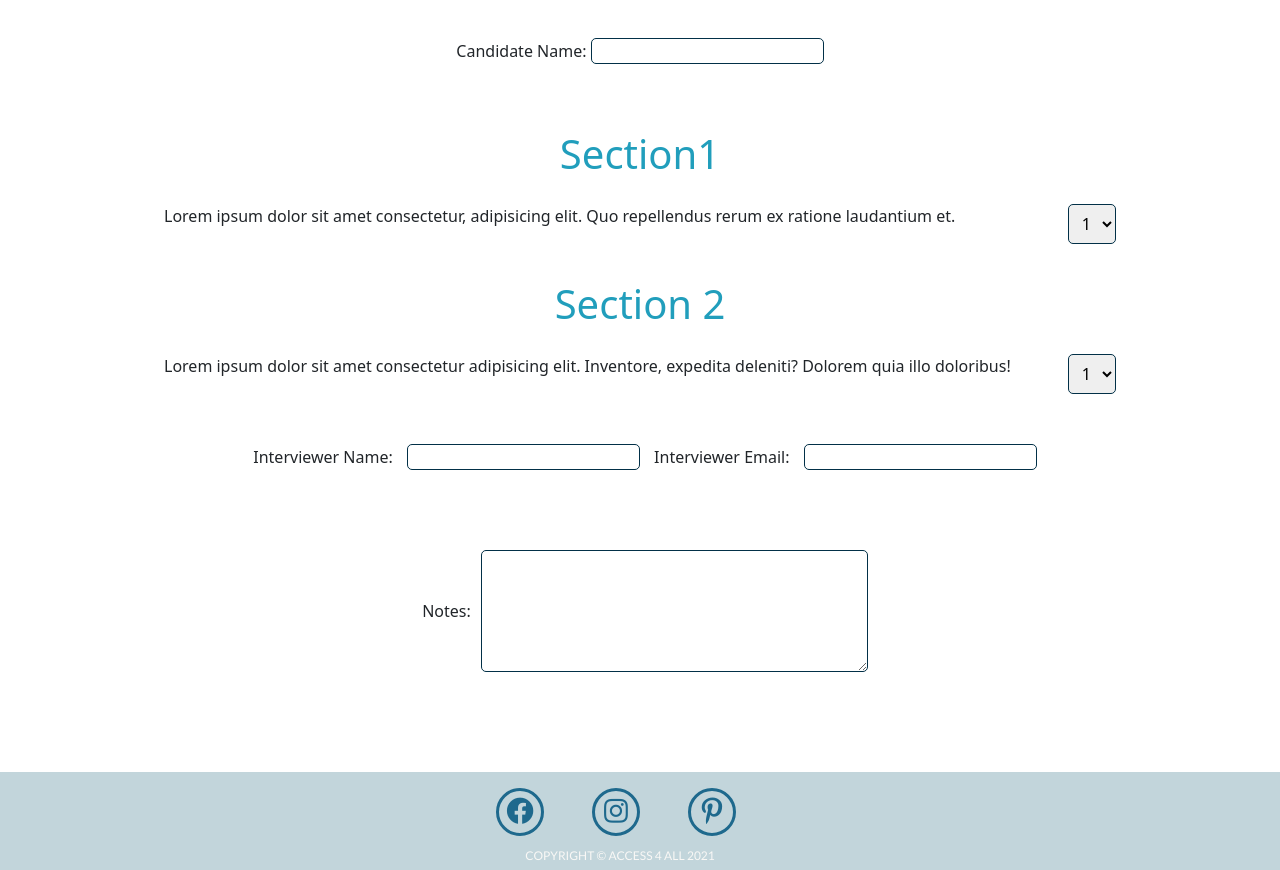
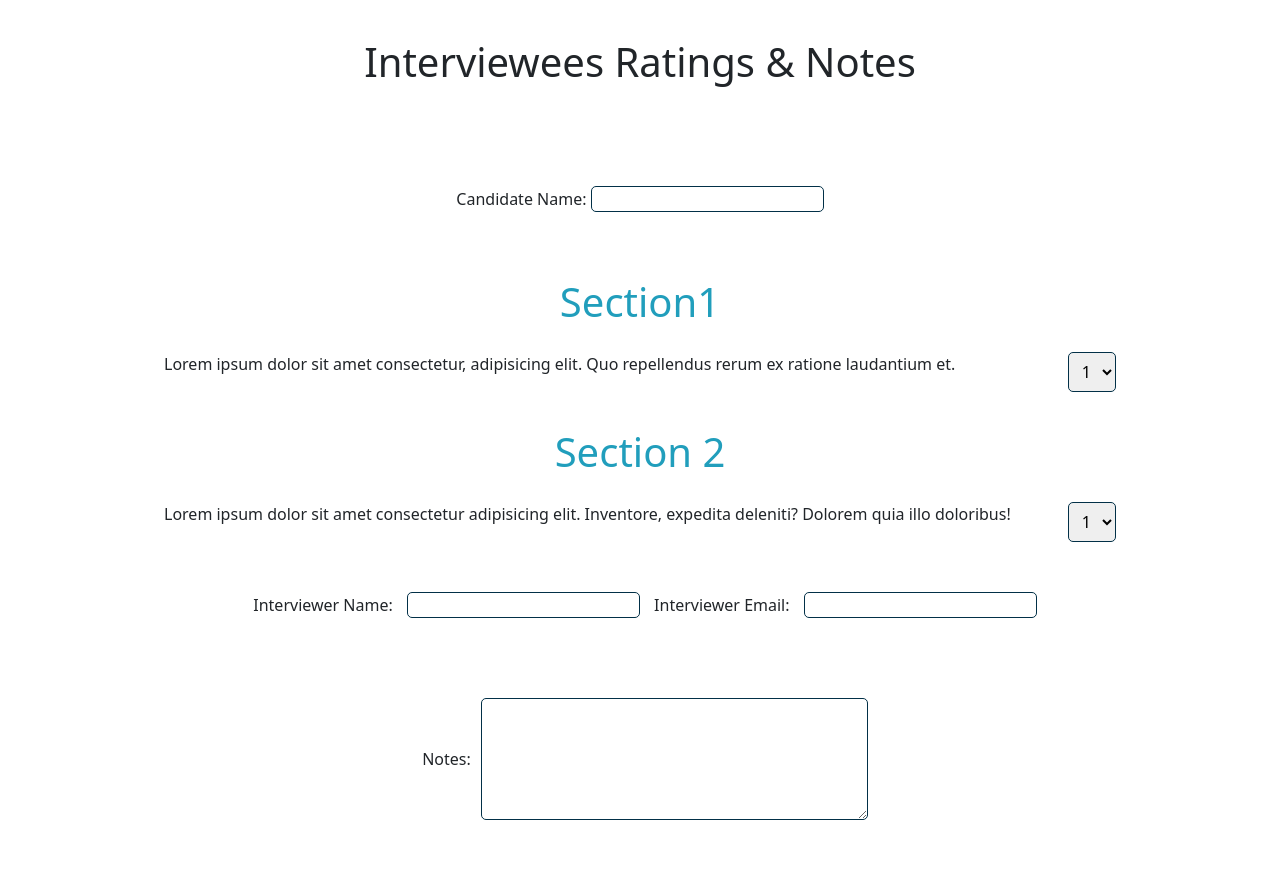
Before and after one commit to ruszkipista/access4all, a Flask app: page /questions/1 in a window 1280 px wide. Shown: the part 62-932 px from the top of the page. Run offline with Flask 2, Linux system fonts and the light colour scheme.

Commit message:
Add new header

```diff
--- a/templates/questions.html
+++ b/templates/questions.html
@@ -7,6 +7,8 @@
 {% block body %}
 
 <form id="questions-form" method="POST" action="">
+
+    <h1 id="questions-form">Interviewees Ratings & Notes</h1>
 
     <section id="candidates">
         <label for="candidate">Candidate Name:</label>
```
